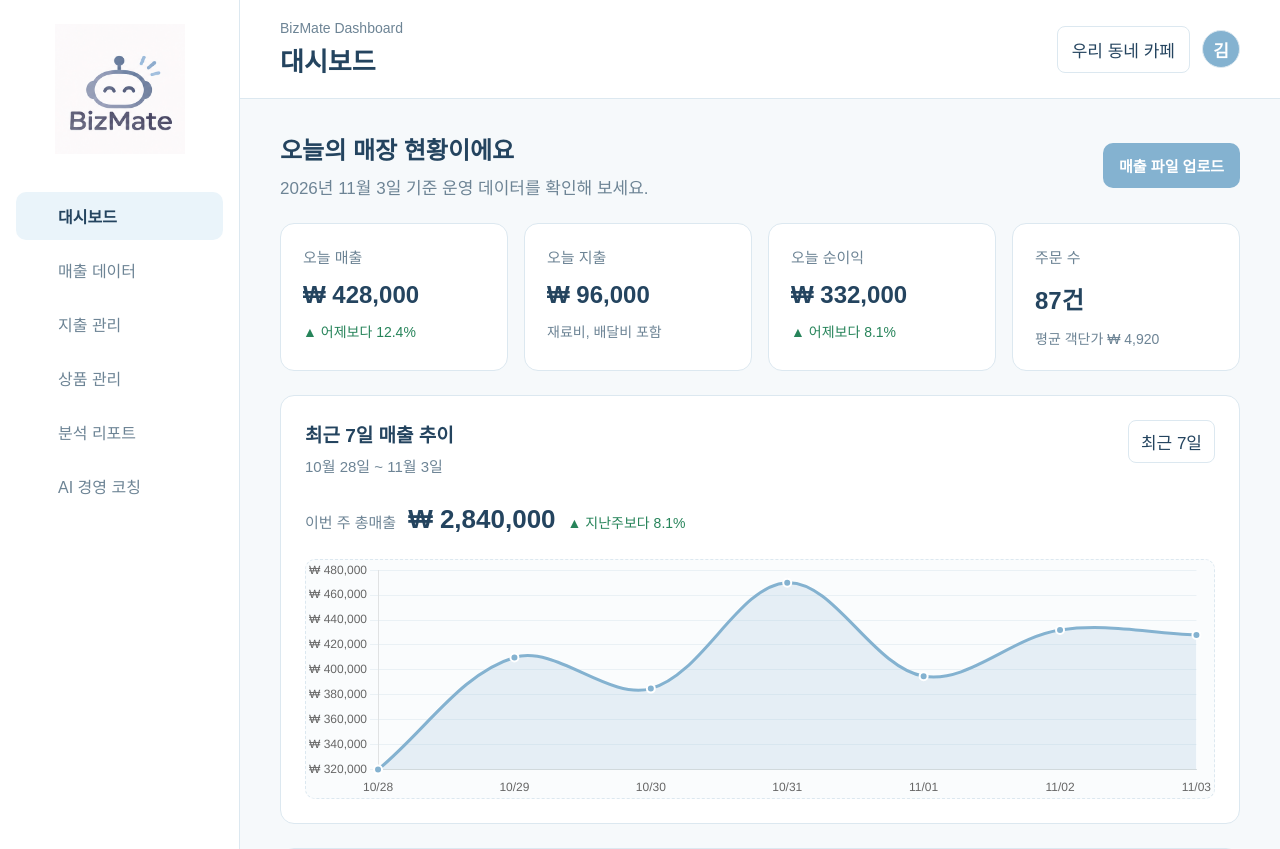
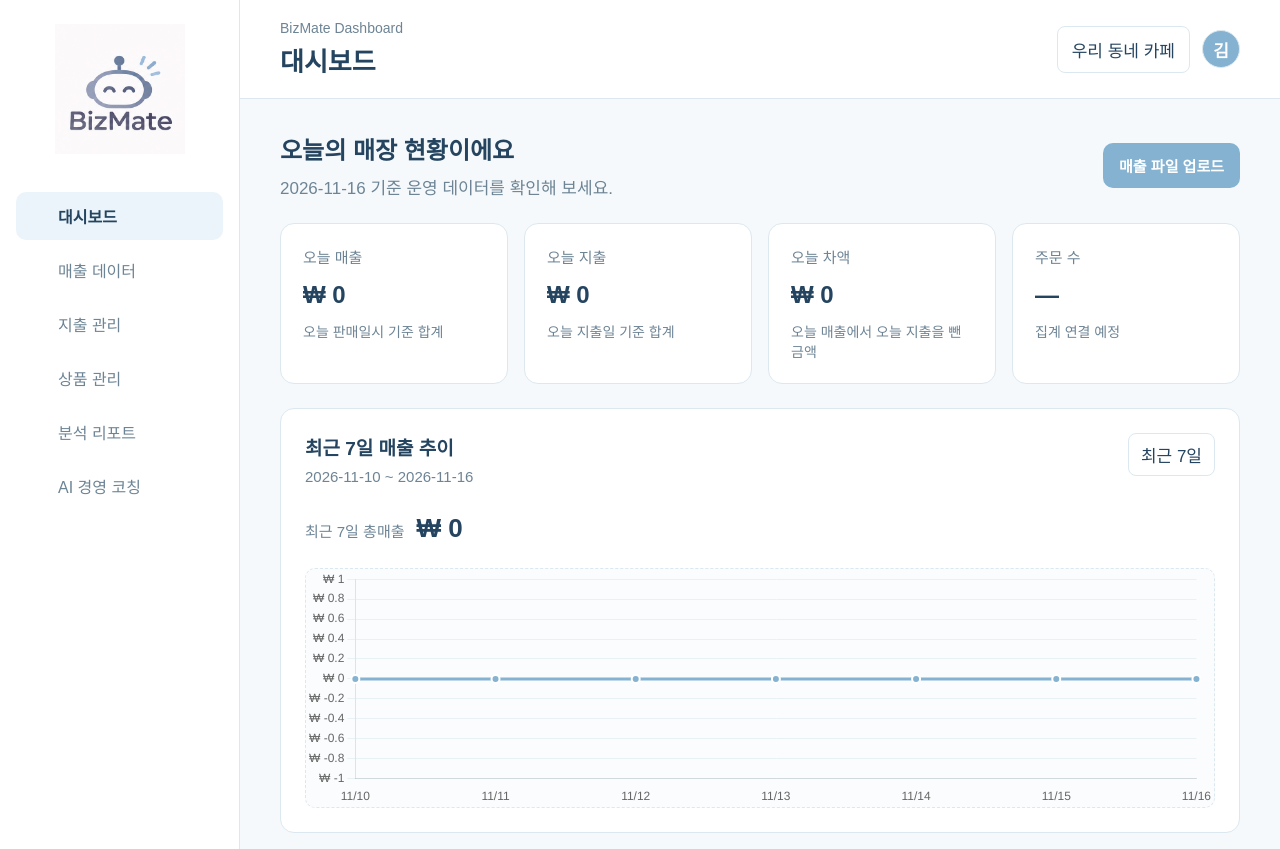
Before and after one commit to Sagwatteok/Business-Helper, a Java web app: page / in a window 1280 px wide. Shown: the top 849 px of the page. Run offline with Tomcat 11, a stand-in JSP engine, Linux system fonts and the light colour scheme; some web fonts are replaced.

Commit message:
feat: 대시보드에 오늘 지표와 최근 매출 차트 연결
- 한국 시간 기준 오늘 매출과 지출 및 차액 계산
- 최근 7일 날짜별 매출과 합계를 차트 데이터로 전달
- 샘플 지표를 교체하고 차트 스크립트 로딩 순서 정리
- 대시보드와 지출 수정 스크립트에 캐시 방지 버전 추가

```diff
--- a/src/main/webapp/js/dashboard.js
+++ b/src/main/webapp/js/dashboard.js
@@ -1,4 +1,12 @@
 const chartCanvas = document.getElementById("weeklySalesChart");
+const weeklySalesData = document.querySelectorAll("#weekly-sales-data span");
+const weeklySalesLabels = [];
+const weeklySalesAmounts = [];
+
+weeklySalesData.forEach(function (item) {
+    weeklySalesLabels.push(item.dataset.label);
+    weeklySalesAmounts.push(Number(item.dataset.amount));
+});
 
 if (chartCanvas) {
     const weeklySalesChart = new Chart(chartCanvas, {
@@ -6,13 +14,12 @@ if (chartCanvas) {
 
         data: {
             //차트의 가로축에 표시할 이름
-            labels: ["10/28", "10/29", "10/30", "10/31", "11/01", "11/02", "11/03"],
+            labels: weeklySalesLabels,
 
             datasets: [
                 {
                     label: "매출",
-                    data: [320000, 410000, 385000, 470000, 395000, 432000, 428000],
-
+                    data: weeklySalesAmounts,
                     borderColor: "#84B2D0", //그래프 선 색상
                     backgroundColor: "rgba(132, 178, 208, 0.18)", //선 아래에 채워지는 배경색
 
--- a/src/main/webapp/views/dashboard.jsp
+++ b/src/main/webapp/views/dashboard.jsp
@@ -1,6 +1,14 @@
 <%@ page language="java" contentType="text/html; charset=UTF-8"
          pageEncoding="UTF-8" %>
 <%@ taglib prefix="ui" tagdir="/WEB-INF/tags" %>
+<%@ taglib prefix="c" uri="http://java.sun.com/jsp/jstl/core" %>
+<%@ taglib prefix="fmt" uri="http://java.sun.com/jsp/jstl/fmt" %>
+
+<c:if test="${requestScope.dashboardDate == null}">
+    <jsp:forward page="/dashboard" />
+</c:if>
+
+<fmt:setLocale value="ko_KR" />
 <!DOCTYPE html>
 <html lang="ko">
 <head>
@@ -29,7 +37,10 @@
             <section class="welcome-section">
                 <div>
                     <h2>오늘의 매장 현황이에요</h2>
-                    <p>2026년 11월 3일 기준 운영 데이터를 확인해 보세요.</p>
+                    <p>
+                        <c:out value="${requestScope.dashboardDate}" />
+                        기준 운영 데이터를 확인해 보세요.
+                    </p>
                 </div>
 
                 <a href="${pageContext.request.contextPath}/sales/upload.jsp"
@@ -40,26 +51,32 @@
             <section class="metric-grid">
                 <article class="metric-card">
                     <p class="metric-label">오늘 매출</p>
-                    <strong class="metric-value">₩ 428,000</strong>
-                    <p class="metric-change positive">▲ 어제보다 12.4%</p>
+                    <strong class="metric-value">
+                        ₩ <fmt:formatNumber value="${requestScope.todaySalesAmount}" pattern="#,##0" />
+                    </strong>
+                    <p class="metric-description">오늘 판매일시 기준 합계</p>
                 </article>
 
                 <article class="metric-card">
                     <p class="metric-label">오늘 지출</p>
-                    <strong class="metric-value">₩ 96,000</strong>
-                    <p class="metric-description">재료비, 배달비 포함</p>
+                    <strong class="metric-value">
+                        ₩ <fmt:formatNumber value="${requestScope.todayExpenseAmount}" pattern="#,##0" />
+                    </strong>
+                    <p class="metric-description">오늘 지출일 기준 합계</p>
                 </article>
 
                 <article class="metric-card">
-                    <p class="metric-label">오늘 순이익</p>
-                    <strong class="metric-value">₩ 332,000</strong>
-                    <p class="metric-change positive">▲ 어제보다 8.1%</p>
+                    <p class="metric-label">오늘 차액</p>
+                    <strong class="metric-value">
+                        ₩ <fmt:formatNumber value="${requestScope.todayBalance}" pattern="#,##0" />
+                    </strong>
+                    <p class="metric-description">오늘 매출에서 오늘 지출을 뺀 금액</p>
                 </article>
 
                 <article class="metric-card">
                     <p class="metric-label">주문 수</p>
-                    <strong class="metric-value">87건</strong>
-                    <p class="metric-description">평균 객단가 ₩ 4,920</p>
+                    <strong class="metric-value">—</strong>
+                    <p class="metric-description">집계 연결 예정</p>
                 </article>
             </section>
 
@@ -67,7 +84,11 @@
                 <div class="card-header">
                     <div>
                         <h2>최근 7일 매출 추이</h2>
-                        <p>10월 28일 ~ 11월 3일</p>
+                        <p>
+                            <c:out value="${requestScope.weeklySalesStartDate}" />
+                            ~
+                            <c:out value="${requestScope.dashboardDate}" />
+                        </p>
                     </div>
 
                     <button type="button" class="period-button">
@@ -76,9 +97,10 @@
                 </div>
 
                 <div class="sales-summary">
-                    <p>이번 주 총매출</p>
-                    <strong>₩ 2,840,000</strong>
-                    <span class="metric-change positive">▲ 지난주보다 8.1%</span>
+                    <p>최근 7일 총매출</p>
+                    <strong>
+                        ₩ <fmt:formatNumber value="${requestScope.weeklySalesTotal}" pattern="#,##0" />
+                    </strong>
                 </div>
 
                 <div class="chart-area">
@@ -156,7 +178,14 @@
     </div>
 </div>
 
+<div id="weekly-sales-data" hidden="hidden">
+    <c:forEach var="label" items="${requestScope.weeklySalesLabels}" varStatus="status">
+        <span data-label="${label}"
+              data-amount="${requestScope.weeklySalesAmounts[status.index]}"></span>
+    </c:forEach>
+</div>
+
 <script src="https://cdn.jsdelivr.net/npm/chart.js"></script>
-<script src="${pageContext.request.contextPath}/js/dashboard.js"></script>
+<script src="${pageContext.request.contextPath}/js/dashboard.js?v=20261117"></script>
 </body>
 </html>
--- a/src/main/webapp/views/expense/expense_edit.jsp
+++ b/src/main/webapp/views/expense/expense_edit.jsp
@@ -108,6 +108,6 @@
     </div>
 </div>
 
-<script src="${pageContext.request.contextPath}/js/expense_edit.js"></script>
+<script src="${pageContext.request.contextPath}/js/expense_edit.js?v=20261116"></script>
 </body>
 </html>
```
Also changed, not shown: src/main/java/com/bizmate/controller/DashboardServlet.java (added, +94 -0 lines).
